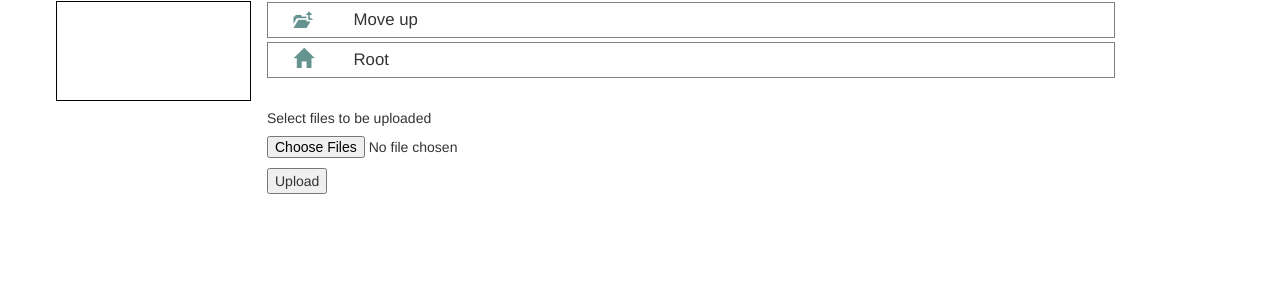
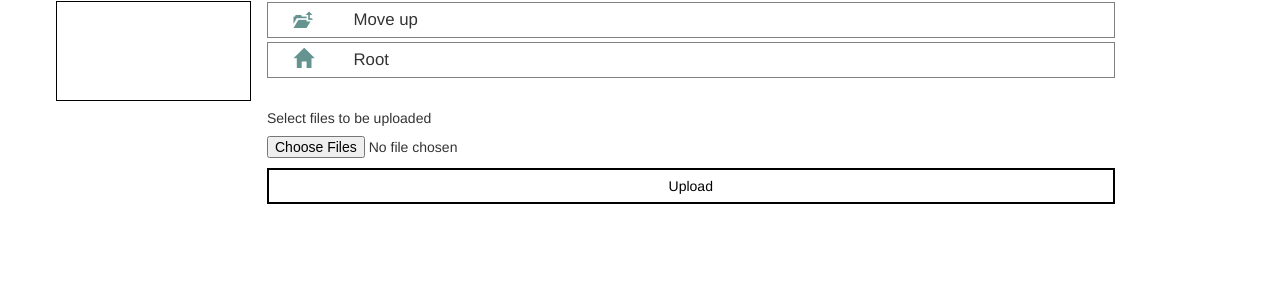
Before and after one commit to rohithpr/clouder-lite, a Flask app: page /nav/ in a window 1280 px wide. Shown: the top 300 px of the page. Run offline with Flask 2, Linux system fonts and the light colour scheme; data that the repository does not hold is empty; some libraries are stand-ins or nearby versions.

Commit message:
Fixed #24 - upload button clicked without selecting any file + transparent upload button + cleanup

```diff
--- a/static/default/css/home.css
+++ b/static/default/css/home.css
@@ -83,3 +83,15 @@ body {
   overflow: auto;
   font-size: 1.2em;
 }
+
+#upload-file-btn {
+  background-color: transparent;
+  border: 2px solid black;
+  border-radius: 0%;
+  width: 100%;
+  color: black;
+}
+
+#upload-file-btn:hover {
+  background-color: #cccccc;
+}
--- a/static/default/js/home.js
+++ b/static/default/js/home.js
@@ -152,11 +152,15 @@ $(document).ready( function(){
   /* File upload handler
    */
   $(document).on('click','#upload-file-btn',function(e){
-    var n = GLOBALS.current_parent
+    var path = GLOBALS.current_parent
+    if ($('#files')['0'].files.length == 0) {
+      // No file selected
+      return
+    }
     var form_data = new FormData($('#upload-form')[0])
-    if (n[0] == '/')
-      n = n.slice(1,(n.length))
-    form_data.append('path',n)
+    if (path[0] == '/')
+      path = path.slice(1,(path.length))
+    form_data.append('path', path)
     console.log('Starting upload')
 
     $('#upload-progress-div').css('display', 'inherit')
--- a/templates/default/index.html
+++ b/templates/default/index.html
@@ -39,12 +39,13 @@
             <form id='upload-form' method='post' enctype='multipart/form-data'>
               <br/>
               <h5>Select files to be uploaded</h5>
-              <p><input type='file' multiple='' name='files' id='files'></p>
-              <p><input type='button' id='upload-file-btn' value='Upload'/></p>
+              <p><input type='file' multiple='multiple' name='files' id='files'></p>
+              <p><input type='button' class='btn' id='upload-file-btn' value='Upload'/></p>
             </form>
             <div class="progress" id="upload-progress-div" style="border-radius:0%; display:none;">
               <div class="progress-bar" id="upload-progress-bar" role="progressbar" aria-valuenow="0" aria-valuemin="0" aria-valuemax="100" style="width:0%;">
                 <span id="upload-status-message">0% Complete</span>
+              </div>
             </div>
           </div>
         </div>
```
